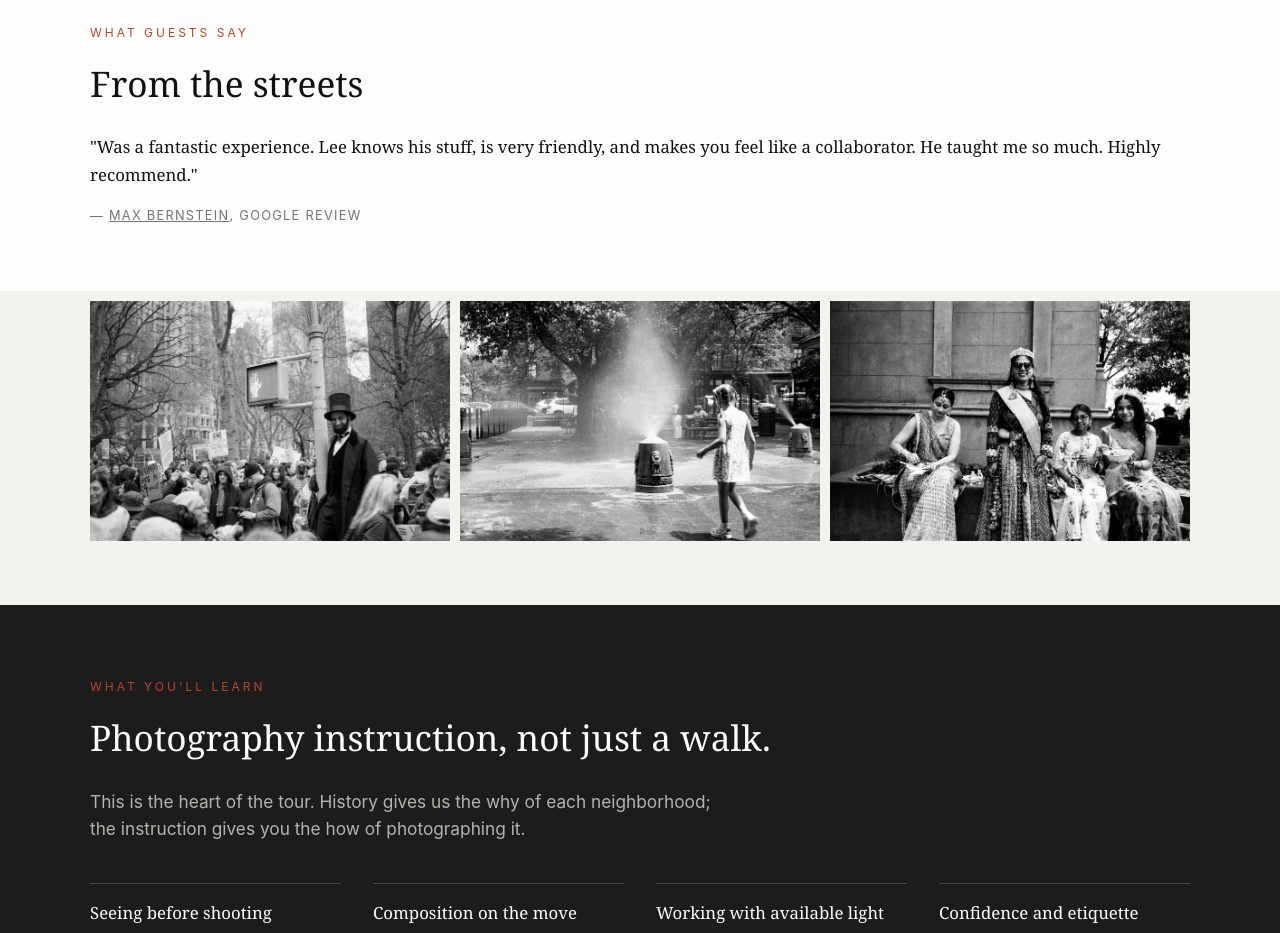
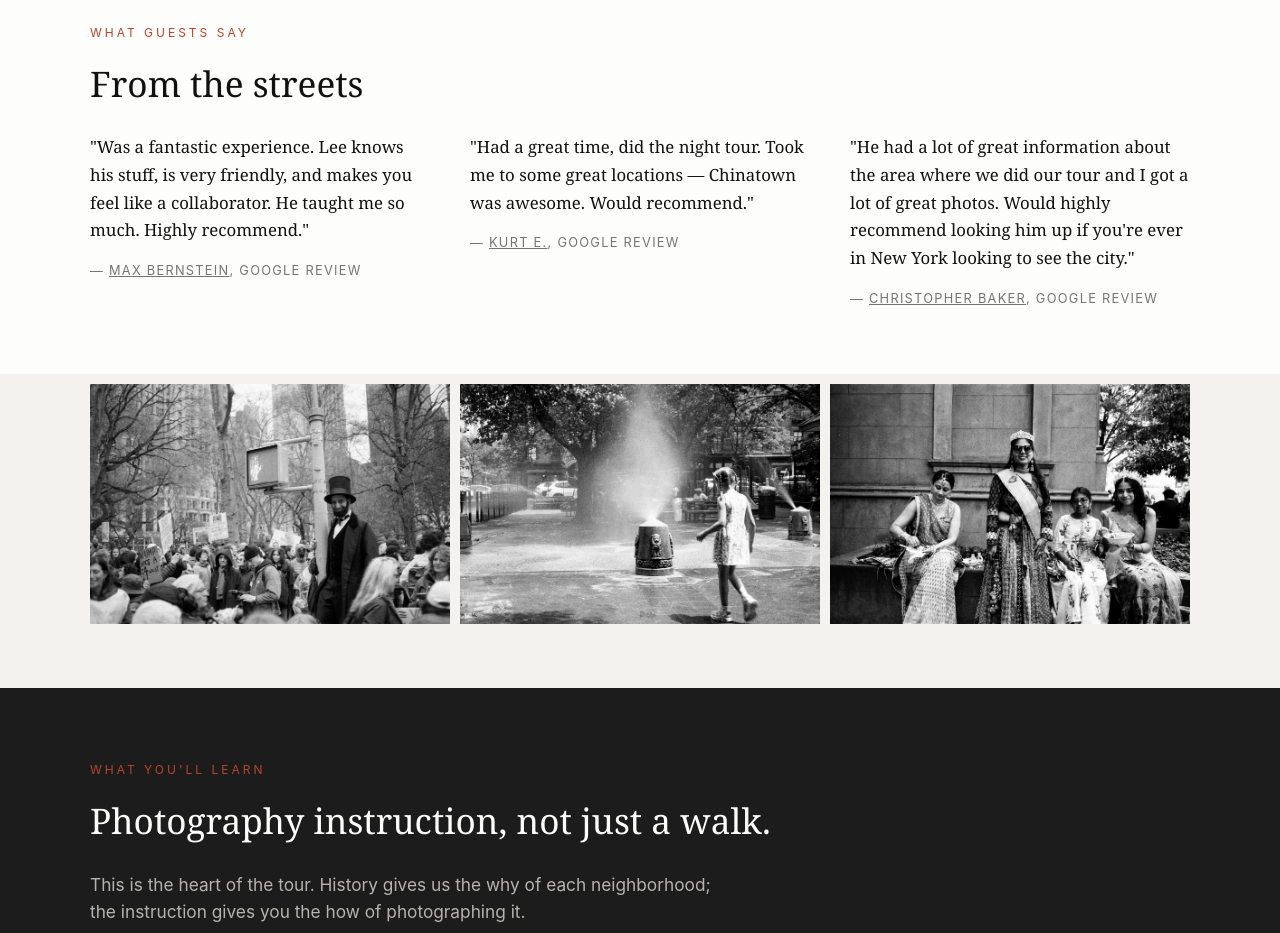
Before and after one commit to leemcohen/leecohenphoto.com, a plain HTML site: page index.html in a window 1280 px wide. Shown: the part 2420-3353 px from the top of the page. Drawn offline with Linux system fonts and the light colour scheme.

Commit message:
Add files via upload

```diff
--- a/index.html
+++ b/index.html
@@ -302,13 +302,15 @@
         <p>"Was a fantastic experience. Lee knows his stuff, is very friendly, and makes you feel like a collaborator. He taught me so much. Highly recommend."</p>
         <cite>— <a href="https://www.google.com/maps/contrib/116893271854878935577/reviews?hl=en" rel="nofollow">Max Bernstein</a>, Google review</cite>
       </blockquote>
-      <!-- Add more testimonials by copying the blockquote above. -->
-      <!--
       <blockquote>
-        <p>"Quote."</p>
-        <cite>— Name</cite>
+        <p>"Had a great time, did the night tour. Took me to some great locations — Chinatown was awesome. Would recommend."</p>
+        <cite>— <a href="https://www.google.com/maps/contrib/107212936643700169550/reviews?hl=en" rel="nofollow">Kurt E.</a>, Google review</cite>
       </blockquote>
-      -->
+      <blockquote>
+        <p>"He had a lot of great information about the area where we did our tour and I got a lot of great photos. Would highly recommend looking him up if you're ever in New York looking to see the city."</p>
+        <cite>— <a href="https://www.google.com/maps/contrib/114782029227101187745/reviews?hl=en" rel="nofollow">Christopher Baker</a>, Google review</cite>
+      </blockquote>
+      <!-- Add more testimonials by copying a blockquote above. -->
     </div>
   </div>
 </section>
```
